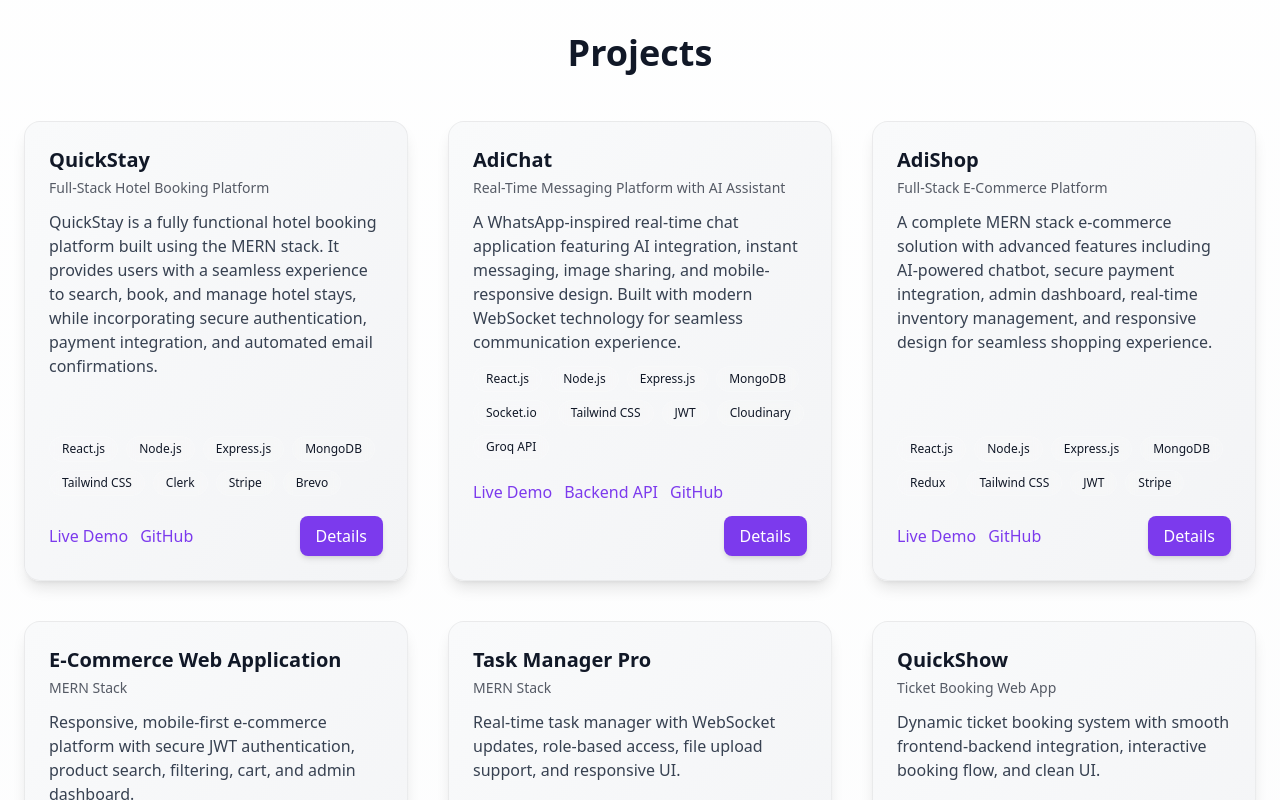
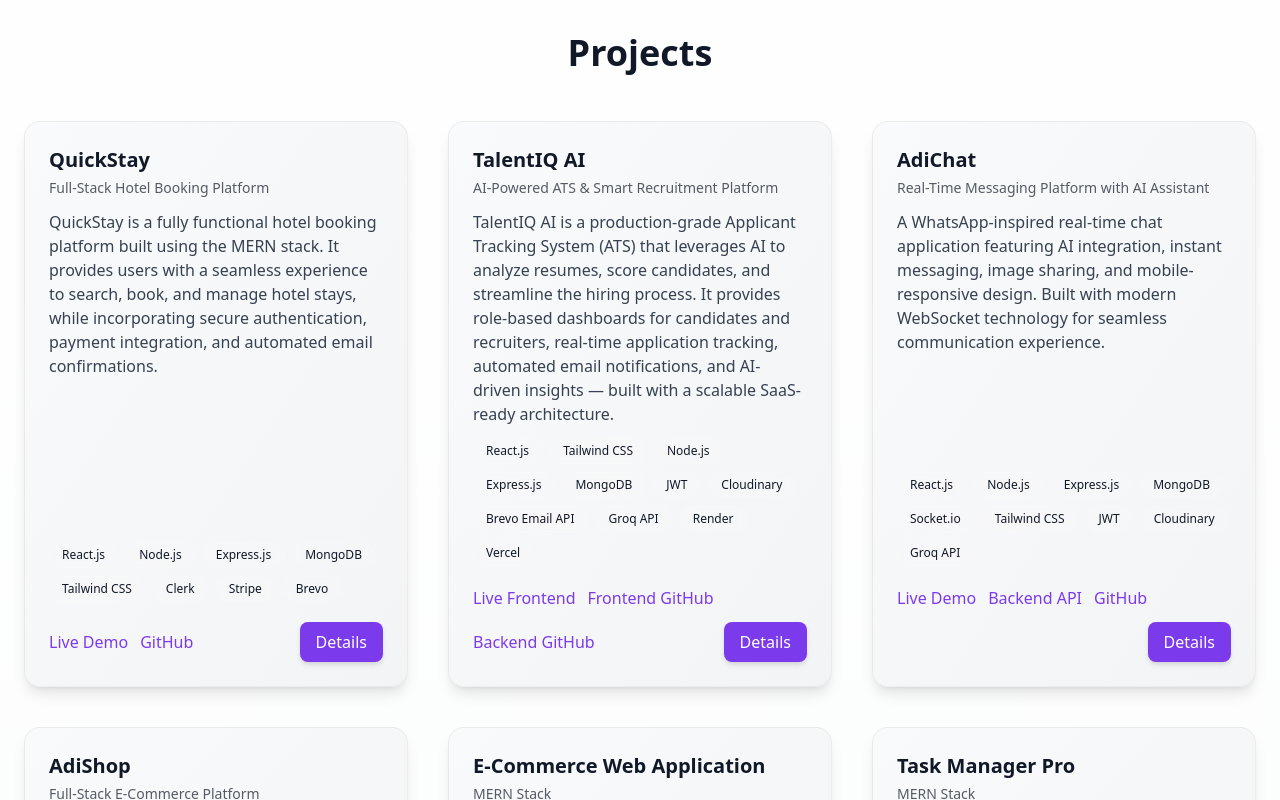
Before and after one commit to Aditya7015/aditya-tiwari-portfolio, a React (Vite) app: page / in a window 1280 px wide. Shown: the part 780-1580 px from the top of the page. Built offline with nearby package versions, Linux system fonts and the light colour scheme.

Commit message:
Add 'TalentIQ AI' project to projects list
Added a new project 'TalentIQ AI' with details and links.

```diff
--- a/src/data.js
+++ b/src/data.js
@@ -23,6 +23,42 @@
 ]
 
 export const projects = [
+  {
+  slug: 'talentiq-ai',
+  title: 'TalentIQ AI',
+  subtitle: 'AI-Powered ATS & Smart Recruitment Platform',
+  description:
+    'TalentIQ AI is a production-grade Applicant Tracking System (ATS) that leverages AI to analyze resumes, score candidates, and streamline the hiring process. It provides role-based dashboards for candidates and recruiters, real-time application tracking, automated email notifications, and AI-driven insights — built with a scalable SaaS-ready architecture.',
+  tech: [
+    'React.js',
+    'Tailwind CSS',
+    'Node.js',
+    'Express.js',
+    'MongoDB',
+    'JWT',
+    'Cloudinary',
+    'Brevo Email API',
+    'Groq API',
+    'Render',
+    'Vercel'
+  ],
+  links: [
+    {
+      label: 'Live Frontend',
+      url: 'https://talentiq-ai.vercel.app/'
+    },
+    {
+      label: 'Frontend GitHub',
+      url: 'https://github.com/Aditya7015/ats-ai-frontend'
+    },
+    {
+      label: 'Backend GitHub',
+      url: 'https://github.com/Aditya7015/talentiqai-backend'
+    }
+  ],
+  featured: true
+},
+
   {
     slug: 'adichat',
     title: 'AdiChat',
```
